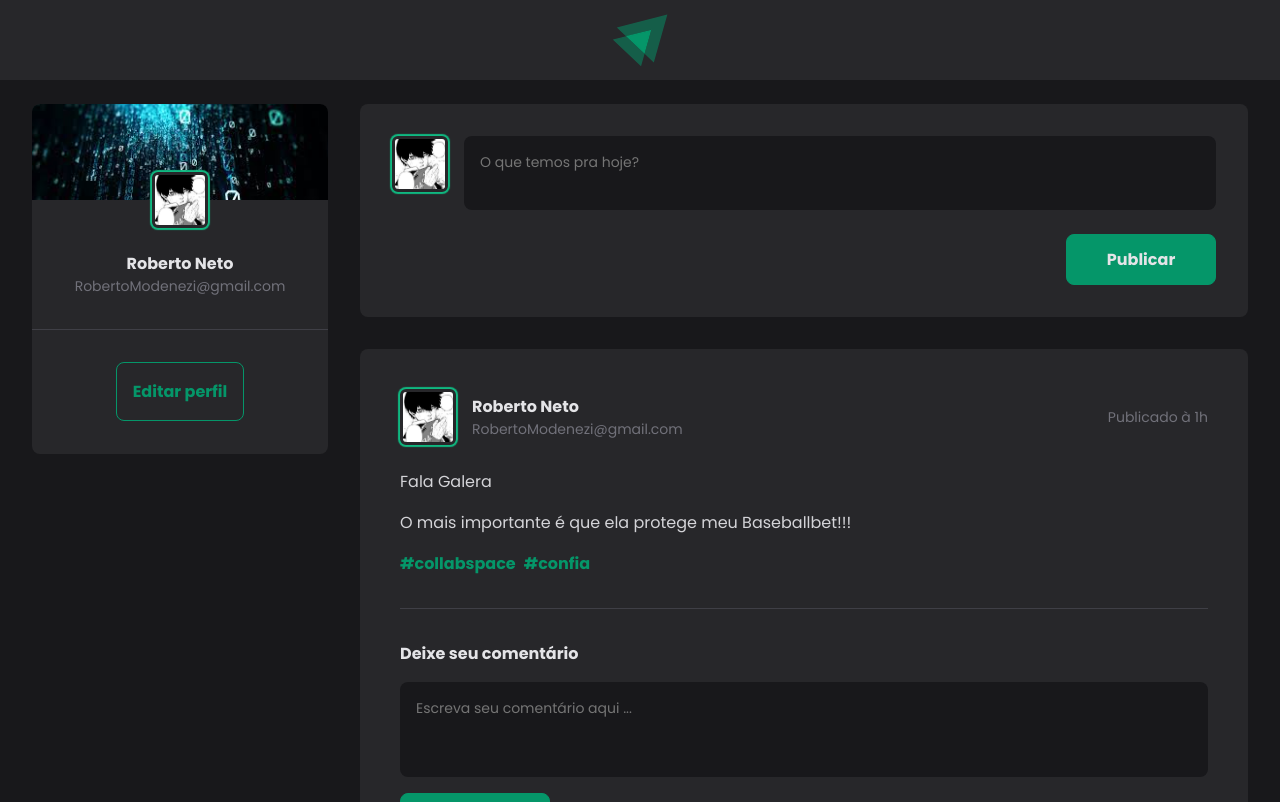
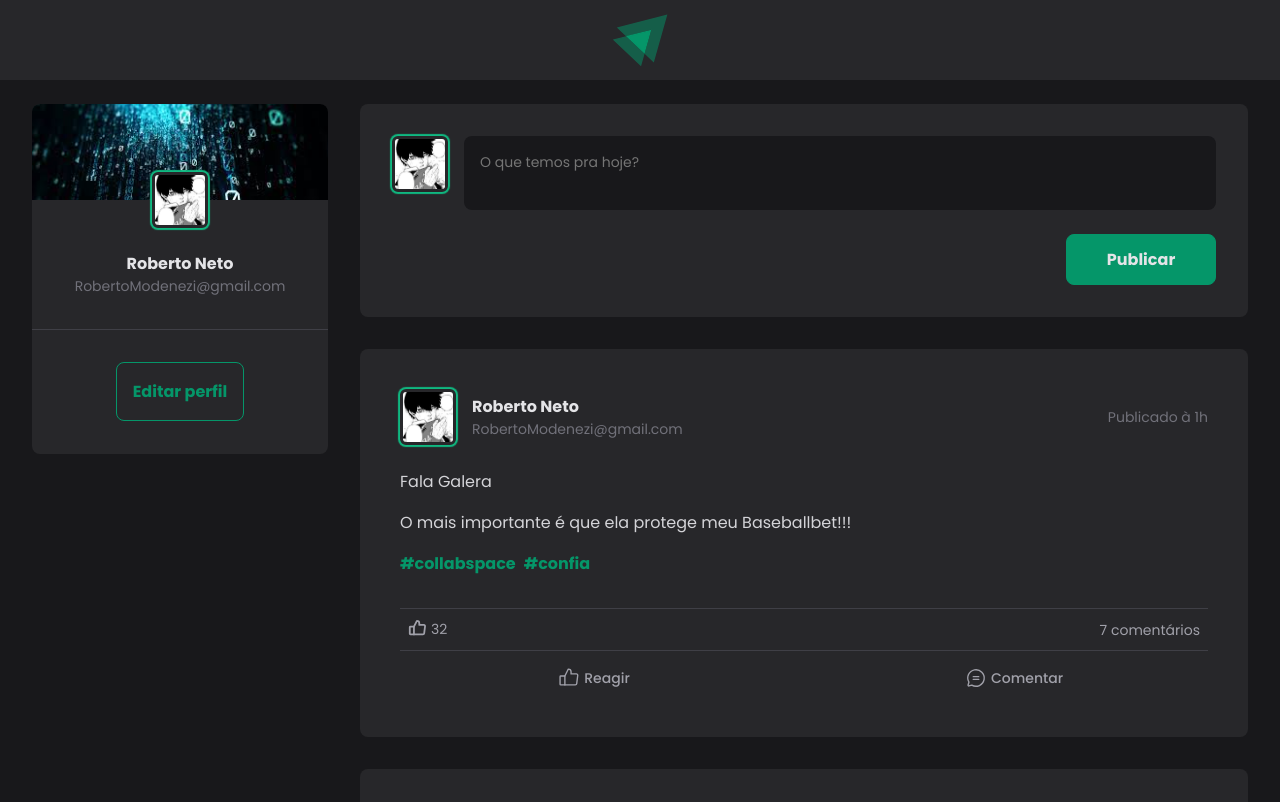
Before and after one commit to RobertoModeneziNeto/collabspace-web, a React (Vite) app: page /feed in a window 1280 px wide. Shown: the top 802 px of the page. Built offline with nearby package versions, Linux system fonts and the light colour scheme.

Commit message:
Added InteractionArea and function toggleCommentArea

```diff
--- a/src/components/Header/styles.ts
+++ b/src/components/Header/styles.ts
@@ -8,4 +8,7 @@
   display: flex;
   align-items: center;
   justify-content: center;
+
+  position: fixed;
+  z-index: 999;
 `;
--- a/src/components/Post/index.tsx
+++ b/src/components/Post/index.tsx
@@ -1,3 +1,5 @@
+import { ThumbsUp, ChatCircleText } from "phosphor-react";
+
 import Avatar from "../Avatar";
 import Comment from "../Comment";
 import InputArea from "../InputArea";
@@ -12,11 +14,25 @@
   Description,
   Divider,
   CommentForm,
+  Interactions,
+  InteractionsInfo,
+  CountReaction,
+  CountComment,
+  InteractionsAction,
+  ButtonAction,
   Hastags,
   Header,
+  CommentArea,
 } from "./styles";
+import { useState } from "react";
 
 const Post: React.FC = () => {
+  const [commentArea, setCommentArea] = useState(false);
+
+  function toggleCommentArea() {
+    setCommentArea(!commentArea);
+  }
+
   return (
     <Container>
       <Header>
@@ -46,8 +62,34 @@
         </Hastags>
       </Content>
 
-      <Divider />
+      <Interactions>
+        <InteractionsInfo>
+          <CountReaction>
+            <span>
+              <ThumbsUp size={19} weight="bold" />
+              32
+            </span>
+          </CountReaction>
 
+          <CountComment>
+            <span onClick={toggleCommentArea}>7 comentários</span>
+          </CountComment>
+        </InteractionsInfo>
+
+        <InteractionsAction>
+          <ButtonAction>
+            <ThumbsUp size={22} />
+            Reagir
+          </ButtonAction>
+
+          <ButtonAction onClick={toggleCommentArea}>
+            <ChatCircleText size={22} />
+            Comentar
+          </ButtonAction>
+        </InteractionsAction>
+      </Interactions>
+
+      <CommentArea commentArea={commentArea}>
         <CommentForm>
           <h1>Deixe seu comentário</h1>
 
@@ -61,6 +103,7 @@
         <Comments>
           <Comment />
         </Comments>
+      </CommentArea>
     </Container>
   );
 };
--- a/src/components/Post/styles.ts
+++ b/src/components/Post/styles.ts
@@ -1,4 +1,8 @@
-import { styled } from "styled-components";
+import { css, styled } from "styled-components";
+
+interface CommentAreaProps {
+  commentArea: boolean;
+}
 
 export const Container = styled.div`
   width: 100%;
@@ -78,6 +82,85 @@
   margin: 2rem 0;
 `;
 
+export const Interactions = styled.div`
+  display: flex;
+  flex-direction: column;
+  gap: 0.5rem;
+  margin-top: 2rem;
+`;
+
+export const InteractionsInfo = styled.div`
+  display: flex;
+  align-items: center;
+  justify-content: space-between;
+  padding: 0.5rem;
+  border-top: 1px solid var(--zinc-700);
+  border-bottom: 1px solid var(--zinc-700);
+
+  span {
+    font-size: 0.875rem;
+    color: var(--zinc-400);
+    cursor: pointer;
+
+    &:hover {
+      text-decoration: underline;
+    }
+  }
+`;
+
+export const CountReaction = styled.div`
+  span {
+    display: flex;
+    gap: 4px;
+  }
+
+  svg {
+    color: var(--zinc-400);
+  }
+`;
+
+export const CountComment = styled.div``;
+
+export const InteractionsAction = styled.div`
+  display: flex;
+  align-items: center;
+  justify-content: space-around;
+  gap: 2rem;
+`;
+
+export const ButtonAction = styled.button`
+  width: 25%;
+  display: flex;
+  align-items: center;
+  justify-content: center;
+  gap: 4px;
+  font-size: 0.875rem;
+  background: transparent;
+  border: 0;
+  outline: 0;
+  border-radius: 4px;
+  padding: 0.5rem 2rem;
+  color: var(--zinc-400);
+  font-weight: 500;
+  transition: all 0.15s;
+
+  cursor: pointer;
+
+  &:hover {
+    background: var(--zinc-700);
+  }
+`;
+
+export const CommentArea = styled.div<CommentAreaProps>`
+  margin-top: 2rem;
+
+  ${({ commentArea }) =>
+    !commentArea &&
+    css`
+      display: none;
+    `}
+`;
+
 export const CommentForm = styled.form`
   display: flex;
   flex-direction: column;
--- a/src/pages/Feed/styles.ts
+++ b/src/pages/Feed/styles.ts
@@ -4,12 +4,14 @@
   width: 100vw;
   min-height: 100vh;
   background: var(--zinc-900);
+
+  position: relative;
 `;
 
 export const Content = styled.main`
   display: flex;
   gap: 2rem;
-  padding: 1.5rem 2rem;
+  padding: calc(5rem + 1.5rem) 2rem 1.5rem 2rem;
 `;
 
 export const Posts = styled.div`
--- a/src/styles/main.css
+++ b/src/styles/main.css
@@ -5,6 +5,7 @@
   --zinc-100: #f4f4f5;
   --zinc-200: #e4e4e7;
   --zinc-300: #d4d4d8;
+  --zinc-400: #a1a1aa;
   --zinc-500: #71717a;
   --zinc-600: #52525b;
   --zinc-700: #3f3f46;
```
Lines whose indentation alone changed are shown as unchanged.
